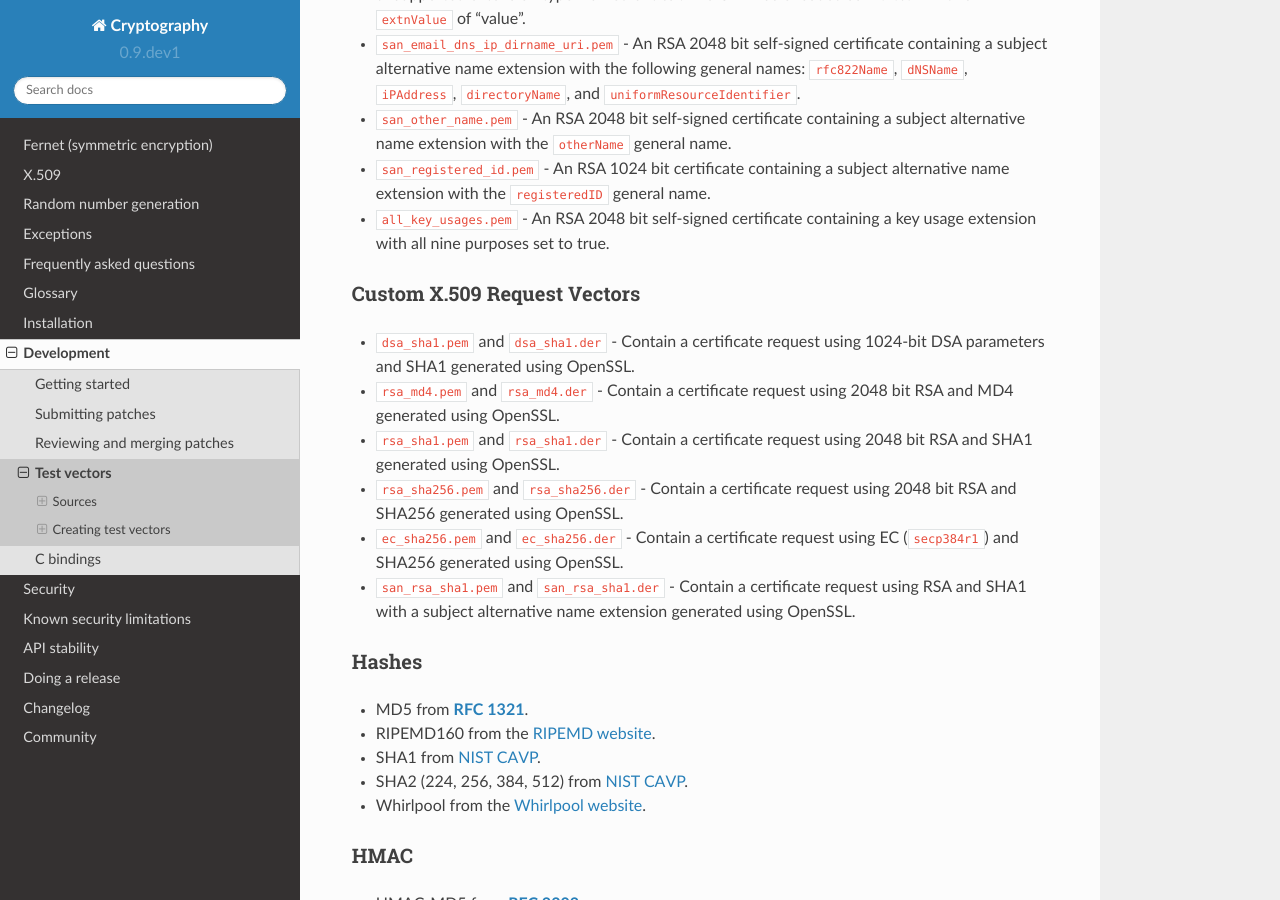
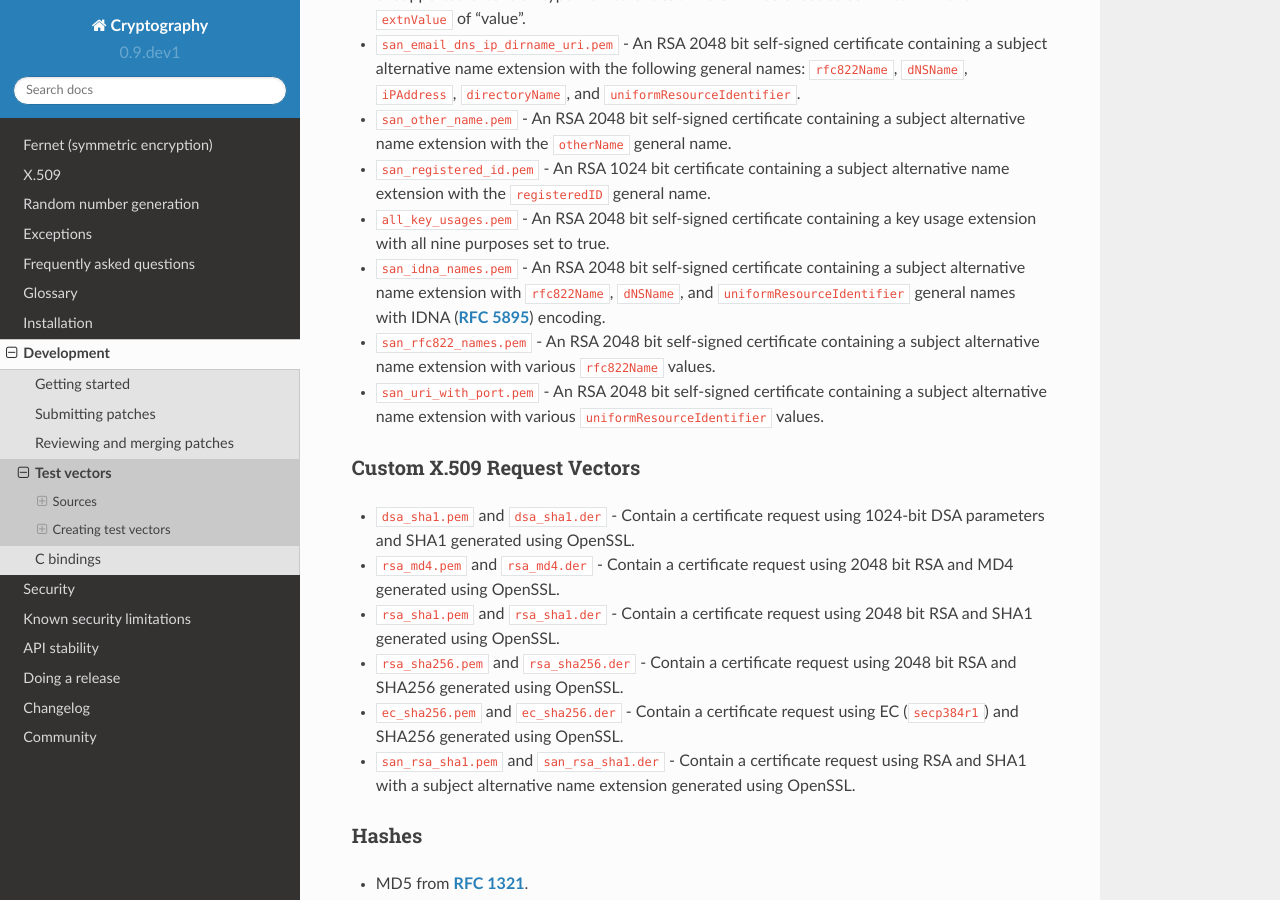
Before and after one commit to WebKing0121/cryptography, a Sphinx documentation site: the page built from docs/development/test-vectors.rst, in a window 1280 px wide and 900 px high, scrolled down 2567 px. Built offline with Sphinx 7.4.7 and the Read the Docs theme 2.0.0, drawn with Linux system fonts in a browser that asks for light colours; pages that are not in the unit, such as notebooks, are missing from menus.

Commit message:
IDNA and edge case SAN test vectors

```diff
--- a/docs/development/test-vectors.rst
+++ b/docs/development/test-vectors.rst
@@ -134,6 +134,14 @@ Custom X.509 Vectors
   subject alternative name extension with the ``registeredID`` general name.
 * ``all_key_usages.pem`` - An RSA 2048 bit self-signed certificate containing
   a key usage extension with all nine purposes set to true.
+* ``san_idna_names.pem`` - An RSA 2048 bit self-signed certificate containing
+  a subject alternative name extension with ``rfc822Name``, ``dNSName``, and
+  ``uniformResourceIdentifier`` general names with IDNA (:rfc:`5895`) encoding.
+* ``san_rfc822_names.pem`` - An RSA 2048 bit self-signed certificate containing
+  a subject alternative name extension with various ``rfc822Name`` values.
+* ``san_uri_with_port.pem`` - An RSA 2048 bit self-signed certificate
+  containing a subject alternative name extension with various
+  ``uniformResourceIdentifier`` values.
 
 Custom X.509 Request Vectors
 ~~~~~~~~~~~~~~~~~~~~~~~~~~~~
```
Also changed, not shown: 3 other files.
